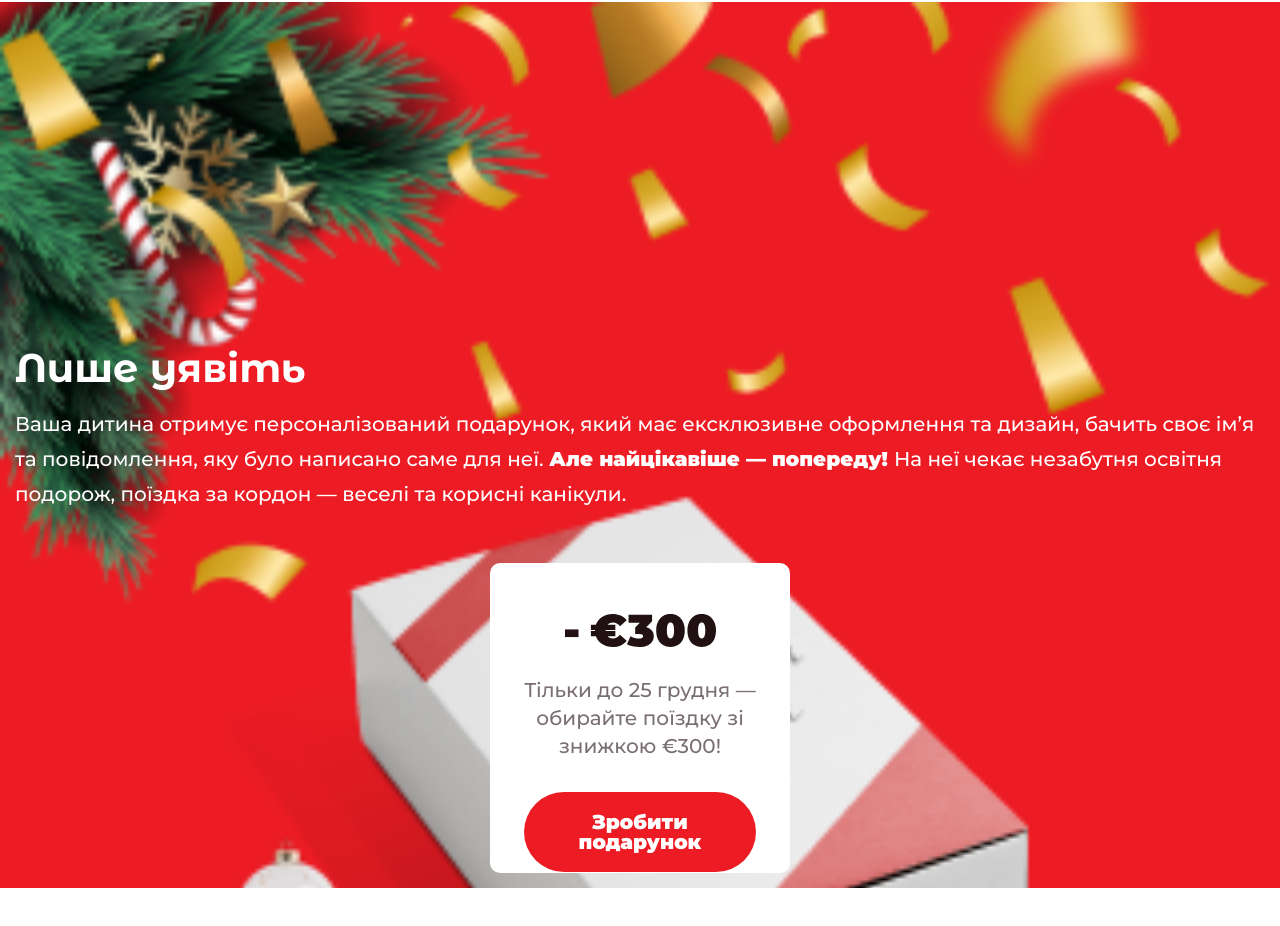
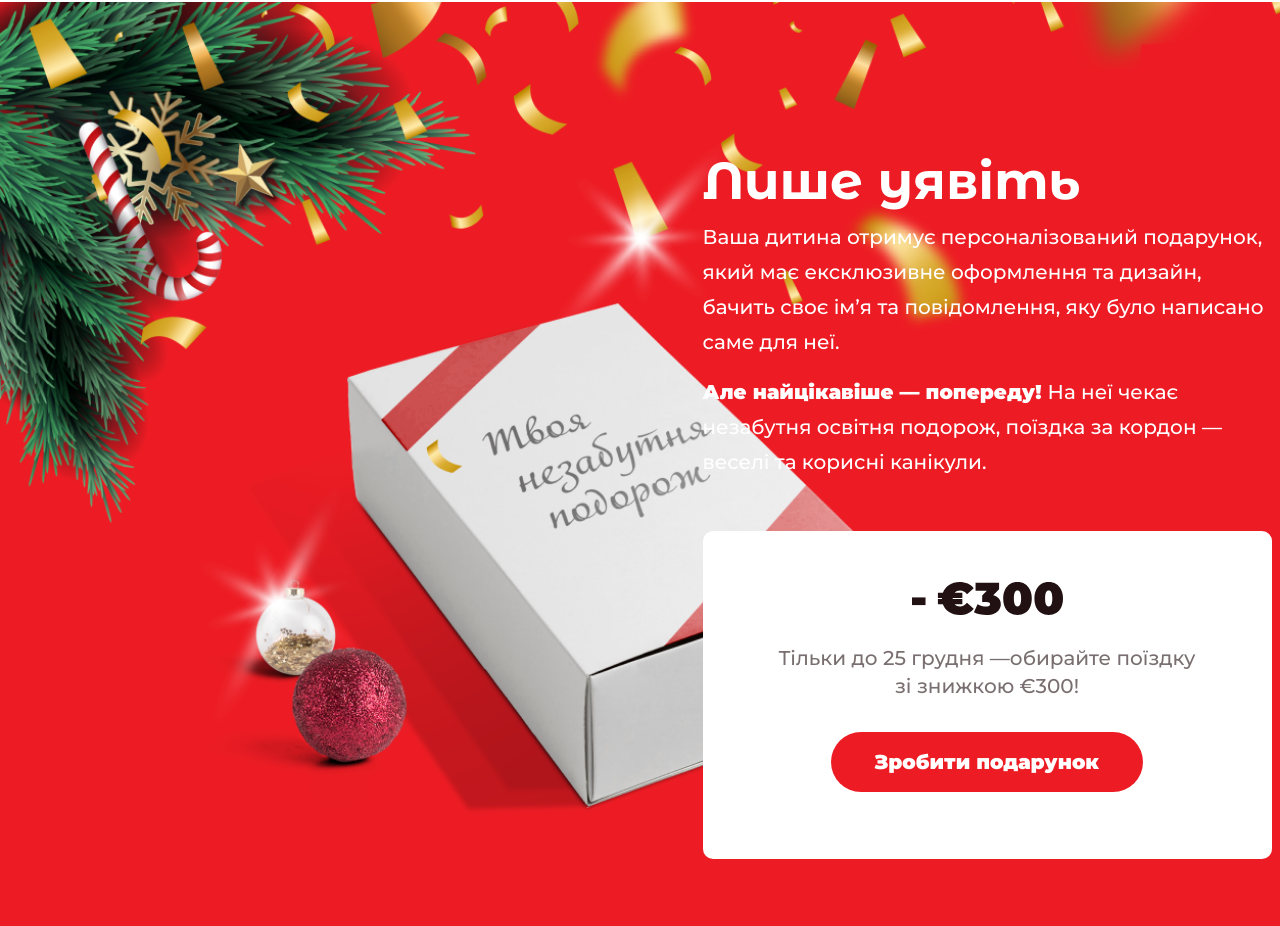
Before and after one commit to EvgeniySelivanov/project-HTML_FRESH, a plain HTML site: page index.html in a window 1280 px wide. Shown: the part 6960-7886 px from the top of the page. Before the commit the page ends 7848 px from the top, so only its background shows below. Drawn offline with Linux system fonts and the light colour scheme.

Commit message:
4 section all done

```diff
--- a/assets/css/discount-section.css
+++ b/assets/css/discount-section.css
@@ -3,7 +3,7 @@
   flex-direction: column;
   align-items: center;
   background-image: url(./../images/bg-images/bg-discount-mb.png);
-  /* background-position: center bottom; */
+
   color: #ffffff;
 
   padding: var(--padding-size);
@@ -25,7 +25,6 @@
 .buyPresent{
   display: flex;
   flex-direction: column;
-
   margin-top: 51px;
   background-color: #ffffff;
   color:var(--color-black);
@@ -45,7 +44,53 @@
   text-align: center;
   opacity: 0.6;
 }
+.buyPresent p:nth-child(3){
+  display: none;
+}
 .buyPresent .btnRed{
   margin-top: 32px;
- align-self: center;
+  align-self: center;
 }
+@media (min-width: 992px){
+  .discount{
+    background-image: url(./../images/bg-images/bg-discount-dt.png);
+    display: block;
+    background-size: cover;
+  }
+  .advertising,.buyPresent{
+    margin-left: 55%;
+
+  }
+  .advertising{
+
+    max-width: 570px;
+  }
+  .advertising h2{
+    font-size: 2.6rem;
+    margin-top: 140px;
+  }
+  .buyPresent{
+    min-height: 328px;
+    min-width: 569px;
+    max-width: 570px;
+    margin-bottom: 129px;
+  }
+  .buyPresent p:nth-child(2){
+    display: none;
+  }
+  .buyPresent p:nth-child(3){
+    display: block;
+    margin-top: 29px;
+    line-height: 28px;
+    font-weight: 500;
+    text-align: center;
+    opacity: 0.6;
+  }
+  .buyPresent strong{
+
+    line-height: 55px;
+  }
+  .buyPresent .btnRed{
+    min-width: 312px;
+  }
+}
--- a/index.html
+++ b/index.html
@@ -187,14 +187,16 @@
       <article class="advertising">
         <h2>Лише уявіть</h2>
 
-        <p>Ваша дитина отримує персоналізований подарунок, який має ексклюзивне оформлення та дизайн, бачить своє ім’я та повідомлення, яку було написано саме для неї.
-          <strong>Але найцікавіше — попереду! </strong>
+        <p>Ваша дитина отримує персоналізований подарунок, який має ексклюзивне оформлення та дизайн, бачить своє ім’я та повідомлення, яку було написано саме для неї.</p>
+          <p><strong>Але найцікавіше — попереду! </strong>
           На неї чекає незабутня освітня подорож, поїздка
           за кордон — веселі та корисні канікули. </p>
       </article>
       <article class="buyPresent">
       <p><img src="./assets/images/-€300.svg" alt=""></p>
-      <p>Тільки до 25 грудня — <br>обирайте поїздку зі <br>знижкою €300! </p>
+      <p>Тільки до 25 грудня —<br>обирайте поїздку зі <br>знижкою €300! </p>
+
+      <p>Тільки до 25 грудня —обирайте поїздку<br>зі знижкою €300! </p>
       <a href="" class="btn btnRed">Зробити подарунок</a>
       </article>
     </section>
```
Also changed, not shown: assets/images/bg-images/bg-discount-dt.png (added).
